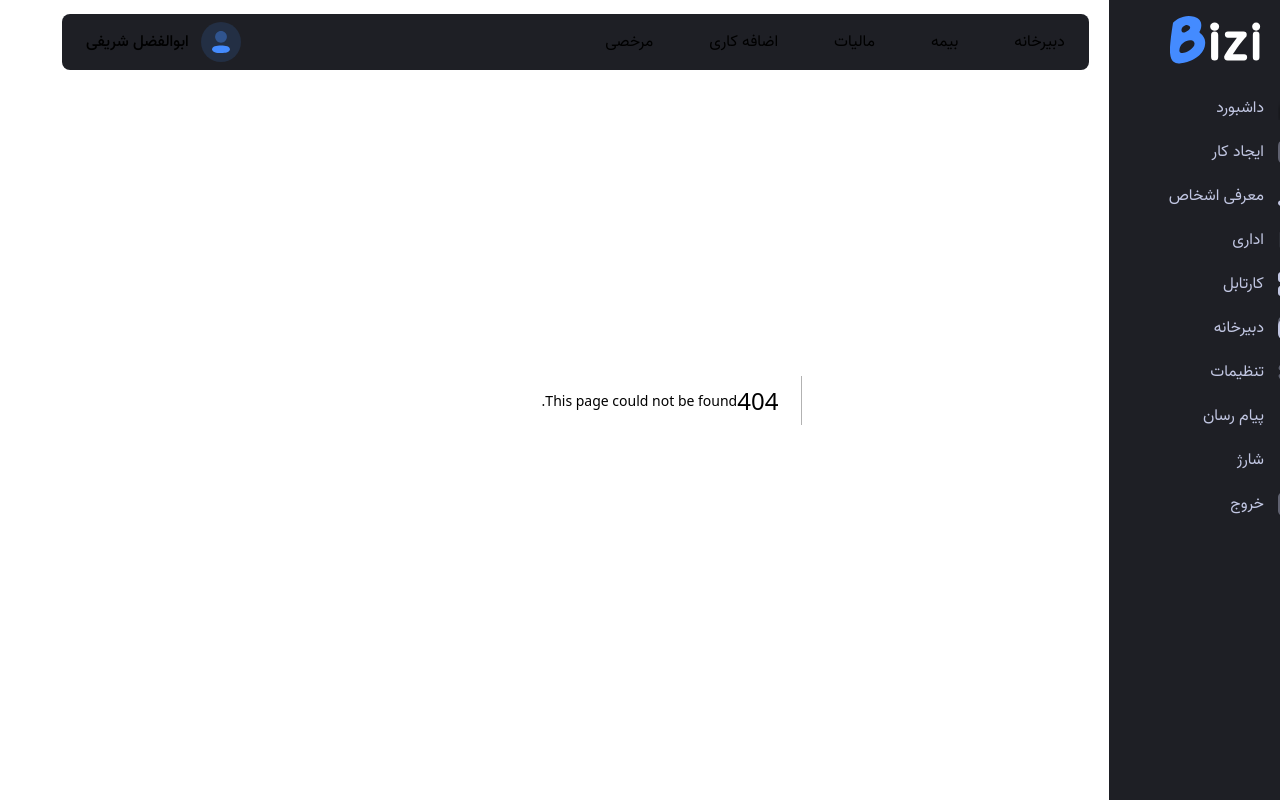
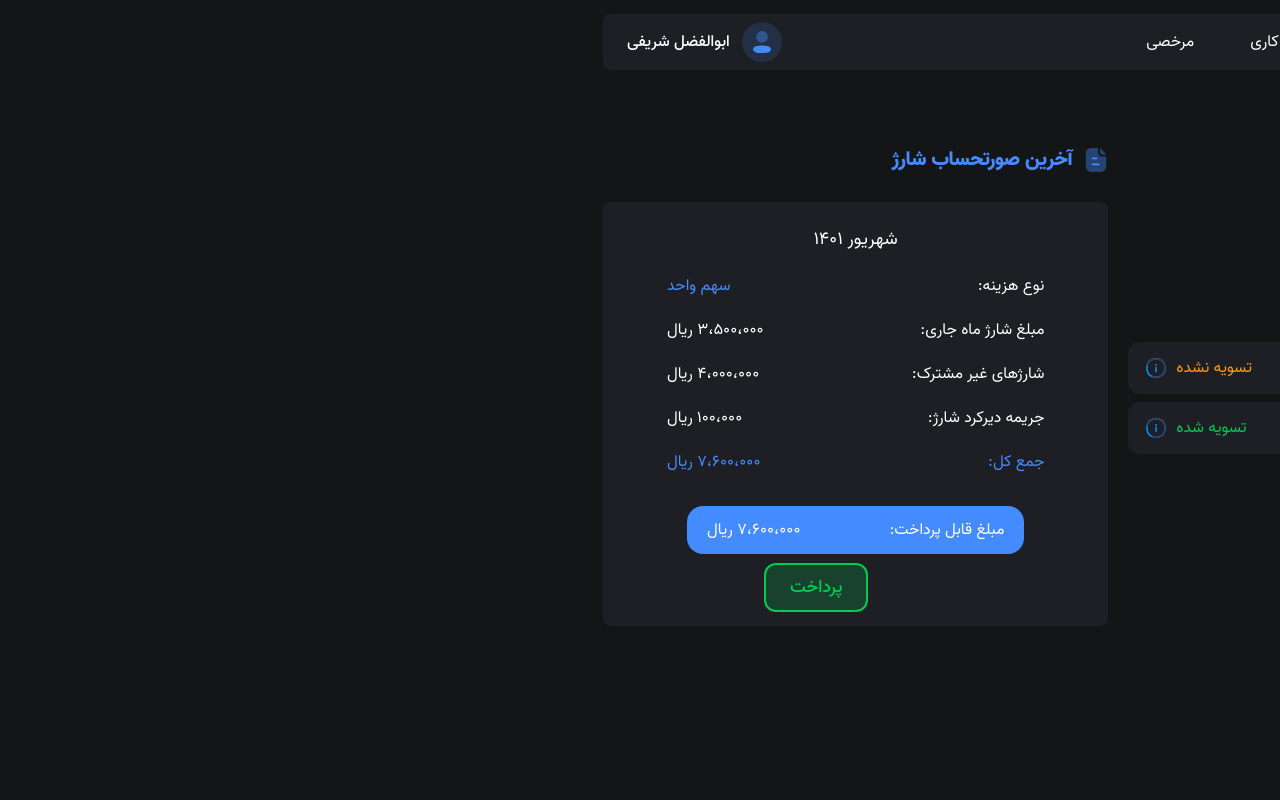
Before and after one commit to vcabolfazl/Admin-Dashboard, a Next.js app: page /Charge in a window 1280 px wide. Before the commit this address had no page. Built offline with nearby package versions, Linux system fonts and the light colour scheme.

Commit message:
feat => Development of Charge page

```diff
--- a/src/components/Svg.jsx
+++ b/src/components/Svg.jsx
@@ -327,6 +327,37 @@ function Svg() {
     />
    </symbol>
 
+   <symbol id='info'
+    viewBox="0 0 24 24"
+    fill="none"
+   >
+    <path
+     d="M8.95043 20.6471C6.17301 19.9956 4.00437 17.827 3.35287 15.0496C2.88237 13.0437 2.88237 10.9563 3.35287 8.95043C4.00437 6.17301 6.17301 4.00437 8.95043 3.35288C10.9563 2.88237 13.0437 2.88237 15.0496 3.35287C17.827 4.00437 19.9956 6.173 20.6471 8.95043C21.1176 10.9563 21.1176 13.0437 20.6471 15.0496C19.9956 17.827 17.827 19.9956 15.0496 20.6471C13.0437 21.1176 10.9563 21.1176 8.95043 20.6471Z"
+     stroke="#0095FF"
+     strokeWidth={1.5}
+    />
+    <path
+     d="M8.95043 20.6471C10.9563 21.1176 13.0437 21.1176 15.0496 20.6471C17.827 19.9956 19.9956 17.827 20.6471 15.0496C21.1176 13.0437 21.1176 10.9563 20.6471 8.95043C19.9956 6.173 17.827 4.00437 15.0496 3.35288C13.0437 2.88237 10.9563 2.88237 8.95043 3.35288C6.173 4.00437 4.00437 6.17301 3.35287 8.95043"
+     stroke="#363853"
+     strokeWidth={1.5}
+     strokeLinecap="round"
+    />
+    <path
+     d="M12 15.5V11.5"
+     stroke="#0095FF"
+     strokeWidth={1.5}
+     strokeLinecap="round"
+     strokeLinejoin="round"
+    />
+    <circle
+     cx={12}
+     cy={9}
+     r={0.5}
+     stroke="#0095FF"
+     strokeLinecap="round"
+     strokeLinejoin="round"
+    />
+   </symbol>
   </svg>
  )
 }
--- a/src/components/navbar.jsx
+++ b/src/components/navbar.jsx
@@ -83,8 +83,8 @@ export default function Navbar({ hidden }) {
           </Link>
         </li>
 
-        <li className={`w-full px-5 py-2   ${router.pathname == "/graph" ? "navLink__active" : "font-VazirR text-deactivate"}`}>
-          <Link href={"/graph "} className='flex gap-x-3.5 items-center w-fit'>
+        <li className={`w-full px-5 py-2   ${router.pathname == "/Charge" ? "navLink__active" : "font-VazirR text-deactivate"}`}>
+          <Link href={"/Charge "} className='flex gap-x-3.5 items-center w-fit'>
             <svg className='w-6 h-6 '>
               <use href='#graph '></use>
             </svg>
--- /dev/null
+++ b/src/pages/Charge.jsx
@@ -0,0 +1,73 @@
+import Link from 'next/link'
+import React from 'react'
+
+export default function Charge() {
+ return (
+  <div className="mt-20 float-left w-full md:w-5/6 md:px-5 md:pt-3.5">
+   <h2 className="font-VazirB text-2xl text-secondary px-5 md:px-0">صورتحساب شارژ</h2>
+   <div className="grid md:grid-cols-2 mt-5 gap-4 items-center">
+    <div className="relative scroll overflow-auto mt-6 max-h-[35rem] space-y-2">
+
+     <div className="flex items-center justify-between bg-primry px-4 py-3 rounded-xl ml-1">
+      <p className='font-VazirM text-lg'>شهریور ۱۴۰۱</p>
+      <div className="flex gap-2">
+       <p className='text-orange'>تسویه نشده</p>
+       <svg className="w-6 h-6 cursor-pointer">
+        <use href='#info'></use>
+       </svg>
+      </div>
+     </div>
+
+     <div className="flex items-center justify-between bg-primry px-4 py-3 rounded-xl ml-1">
+      <p className='font-VazirM text-lg'>مرداد ۱۴۰۱</p>
+      <div className="flex gap-2">
+       <p className='text-green'>تسویه شده</p>
+       <svg className="w-6 h-6 cursor-pointer">
+        <use href='#info'></use>
+       </svg>
+      </div>
+     </div>
+
+    </div>
+    <div className="">
+     <div className="flex text-secondary items-center  gap-3" >
+      <svg className="w-6 h-6">
+       <use href='#docs'></use>
+      </svg>
+      <h2 className="font-VazirB text-xl px-5 md:px-0">آخرین صورتحساب شارژ</h2>
+     </div>
+     <div className="w-full mt-7 bg-primry rounded-lg px-16 py-6">
+      <center className='text-lg mb-5'>شهریور ۱۴۰۱ </center>
+      <div className="flex items-center justify-between mb-5">
+       <p>نوع هزینه:</p>
+       <p className='text-secondary'>سهم واحد</p>
+      </div>
+      <div className="flex items-center justify-between mb-5">
+       <p>مبلغ شارژ ماه جاری:</p>
+       <p>۳،۵۰۰،۰۰۰ ریال</p>
+      </div>
+      <div className="flex items-center justify-between mb-5">
+       <p>شارژهای غیر مشترک:</p>
+       <p>۴،۰۰۰،۰۰۰ ریال</p>
+      </div>
+      <div className="flex items-center justify-between mb-5">
+       <p>جریمه دیرکرد شارژ:</p>
+       <p>۱۰۰،۰۰۰ ریال</p>
+      </div>
+      <div className="flex items-center justify-between mb-8 text-secondary">
+       <p>جمع کل:</p>
+       <p>۷،۶۰۰،۰۰۰ ریال</p>
+      </div>
+      <div className='flex items-center justify-between bg-secondary mx-5 px-5 py-3 rounded-2xl mb-5'>
+       <p>مبلغ قابل پرداخت:</p>
+       <p>۷،۶۰۰،۰۰۰ ریال</p>
+      </div>
+      <Link href={"/"} className='text-lg font-VazirM px-6 py-2 border-2 border-green bg-green/20 text-green mx-44 rounded-xl'>
+       پرداخت
+      </Link>
+     </div>
+    </div>
+   </div>
+  </div>
+ )
+}
```
